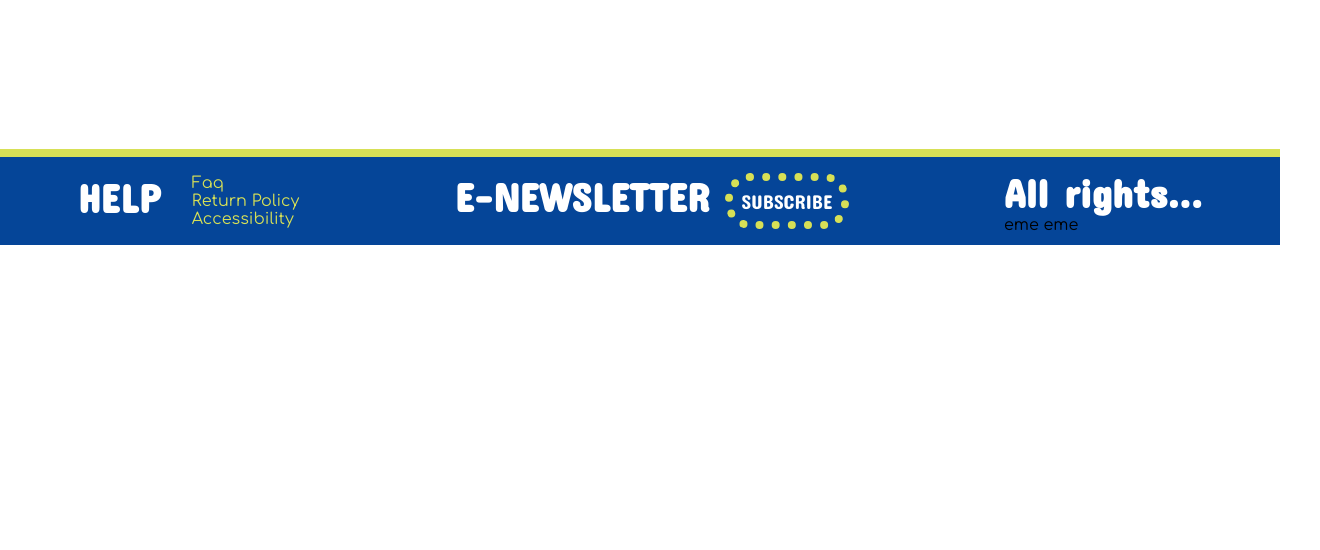
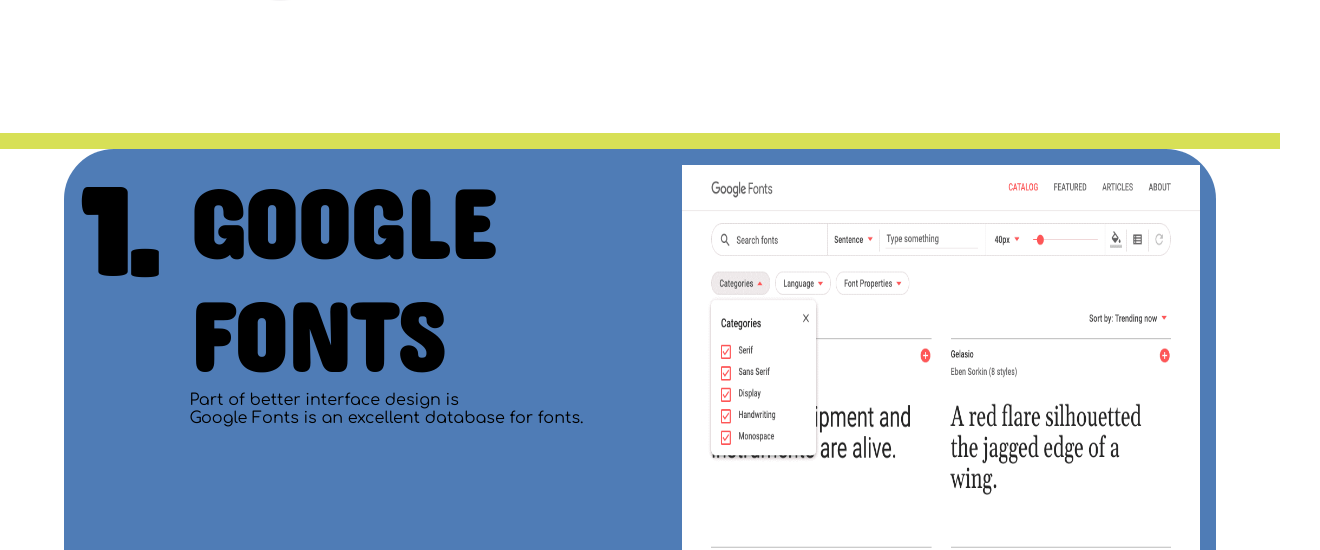
Before and after one commit to redddd10/WD-Final-Project, a plain HTML site: page pages/resources/index.html in a window 1280 px wide. Shown: the part 747-1297 px from the top of the page, 1320 px wide, since content can reach past the window. Before the commit the page ends 992 px from the top, so only its background shows below. Drawn offline with Linux system fonts and the light colour scheme.

Commit message:
feat(resources): Added structure to the Resources page.

```diff
--- a/pages/resources/assets/css/style.css
+++ b/pages/resources/assets/css/style.css
@@ -10,7 +10,7 @@
 
 h1{
     font-family: "Lilita One", sans-serif;
-    font-size: 10vh;
+    font-size: 15vh;
 }
 
 h2{
@@ -120,7 +120,24 @@
 
 .landing{
     display: flex;
+    justify-content: center;
+    align-items: center;
+    border-bottom: 2vh solid rgb(215, 224, 86);
     height: 100vh;
+}
+
+.computer{
+    position: absolute;
+    z-index: -1;
+    height: 90vh;
+    filter: grayscale(50%);
+    padding-right: 50vw;
+}
+
+.landing h1{
+    padding-left: 30vh;
+    backdrop-filter: blur(2px);
+    color: rgba(5, 69, 152);
 }
 
 .home{
@@ -131,3 +148,46 @@
     display: flex;
     align-items: center;
 }
+
+.resources{
+    width: 100vw;
+    height: 500vh;
+    display: flex;
+    flex-direction: column;
+    align-items: center;
+}
+
+.content{
+    display: flex;
+    flex-direction: column;
+    align-items: flex-start;
+    text-align: justify;
+    width: 40.5vw;
+}
+
+.content h2{
+    font-size: 12vh;
+}
+
+.visual{
+    width: 40.5vw;
+}
+
+.number{
+    width: 9vw;
+}
+
+.first{
+    padding: 2vh;
+    width: 90vw;
+    height: 60vh;
+    background-color: rgba(5, 69, 152, 0.7);
+    border-radius: 50px;
+    display: flex;
+}
+
+.ggif{
+    height: 50vh;
+    width: 40.5vw;
+
+}
--- a/pages/resources/index.html
+++ b/pages/resources/index.html
@@ -41,7 +41,24 @@
     </div>
 
     <div class="landing">
+        <img src="../../assets/img/puter.webp" alt="" class="computer">
+        <h1>HELPFUL RESOURCES <br>FOR WEB DESIGN</h1>
+    </div>
 
+    <div class="resources">
+        <div class="first">
+            <div class="number">
+                <h1>1.</h1>
+            </div>
+            <div class="content">
+                <h2>GOOGLE FONTS</h2>
+                <p>Part of better interface design is </p>
+                <p>Google Fonts is an excellent database for fonts.</p>
+            </div>
+            <div class="visual">
+                <img src="../../assets/img/gfonts.gif" alt="" class="ggif">
+            </div>
+        </div>
     </div>
 
     <div class="footer">
```
Also changed, not shown: assets/img/gfonts.gif (added), assets/img/laptop.jpg (added), assets/img/puter.webp (added).
